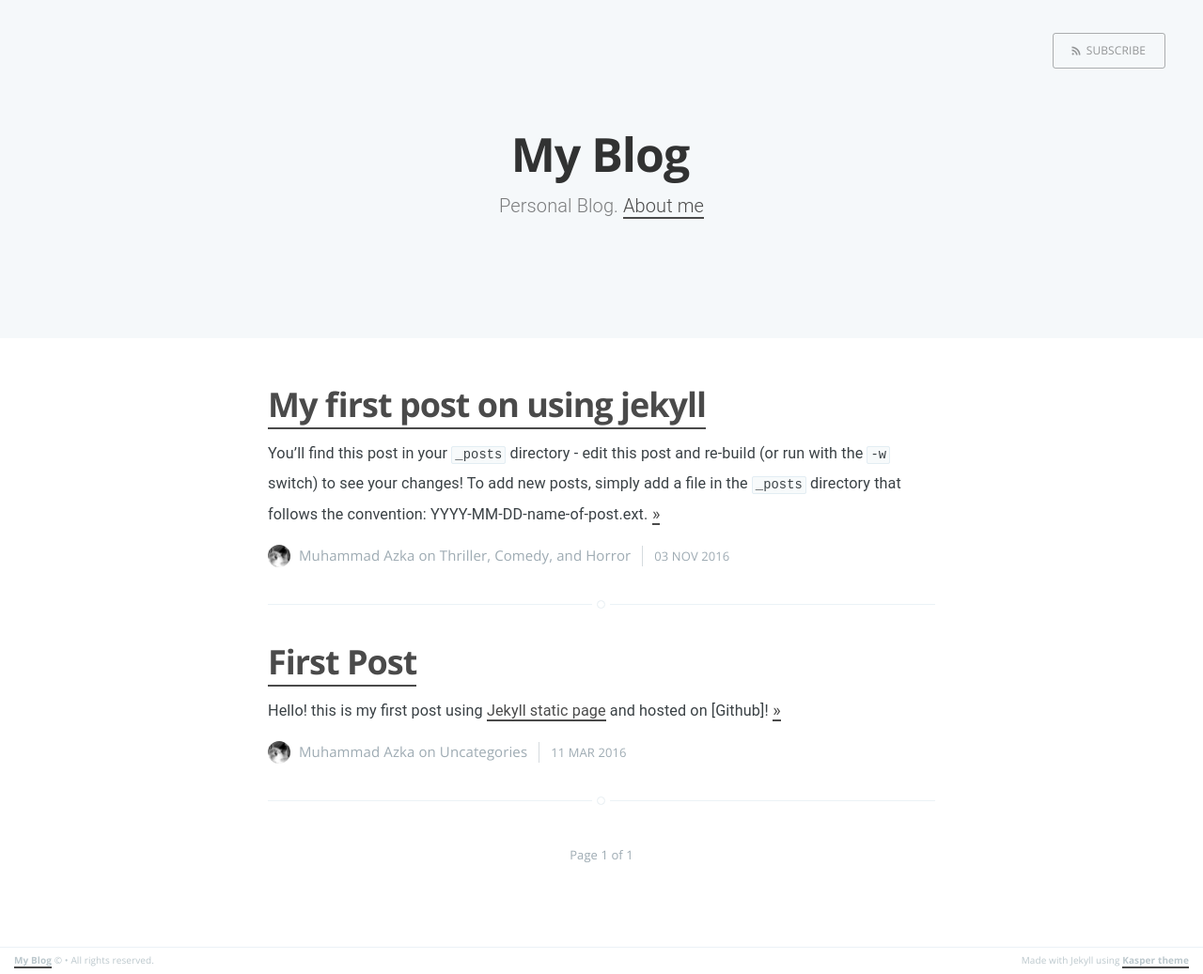
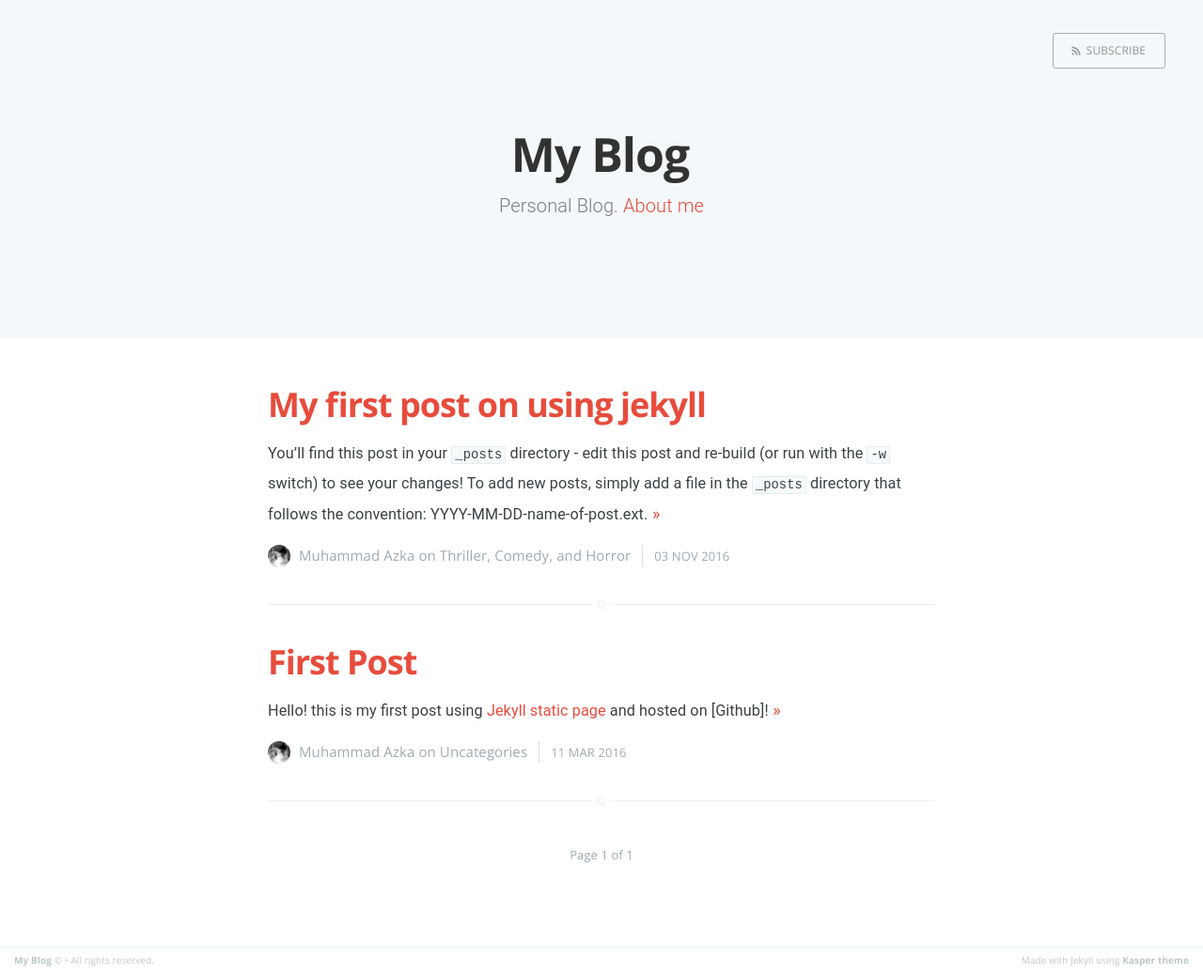
Before and after one commit to aXSSor/axssor.github.io, a Jekyll site: the page built from index.html, in a window 1280 px wide. Shown: the whole page at 94% size. Built offline with Jekyll 4.4.1, drawn with Linux system fonts in a browser that asks for light colours; some web fonts are replaced; the list of posts is cut into pages by our own code.

Commit message:
Change color code

```diff
--- a/assets/css/screen.css
+++ b/assets/css/screen.css
@@ -230,11 +230,10 @@ h6 {
 }
 
 a {
-    color: #4A4A4A;
+    color: #e74c3c;
     -webkit-transition: all .5s;
     transition: all .5s;
     text-decoration: none;
-    border-bottom: 2px solid #4A4A4A;
 }
 @font-face {
   font-family: "Roboto";
@@ -271,9 +270,7 @@ a {
   font-weight: 700;
 }
 a:hover {
-    color: #fff;
-    border-bottom-color: 2px solid #4A4A4A;
-    background-color: #4A4A4A;
+    color: #363636;
 }
 
 p, ul, ol, dl {
```
Also changed, not shown: 2 other files.
